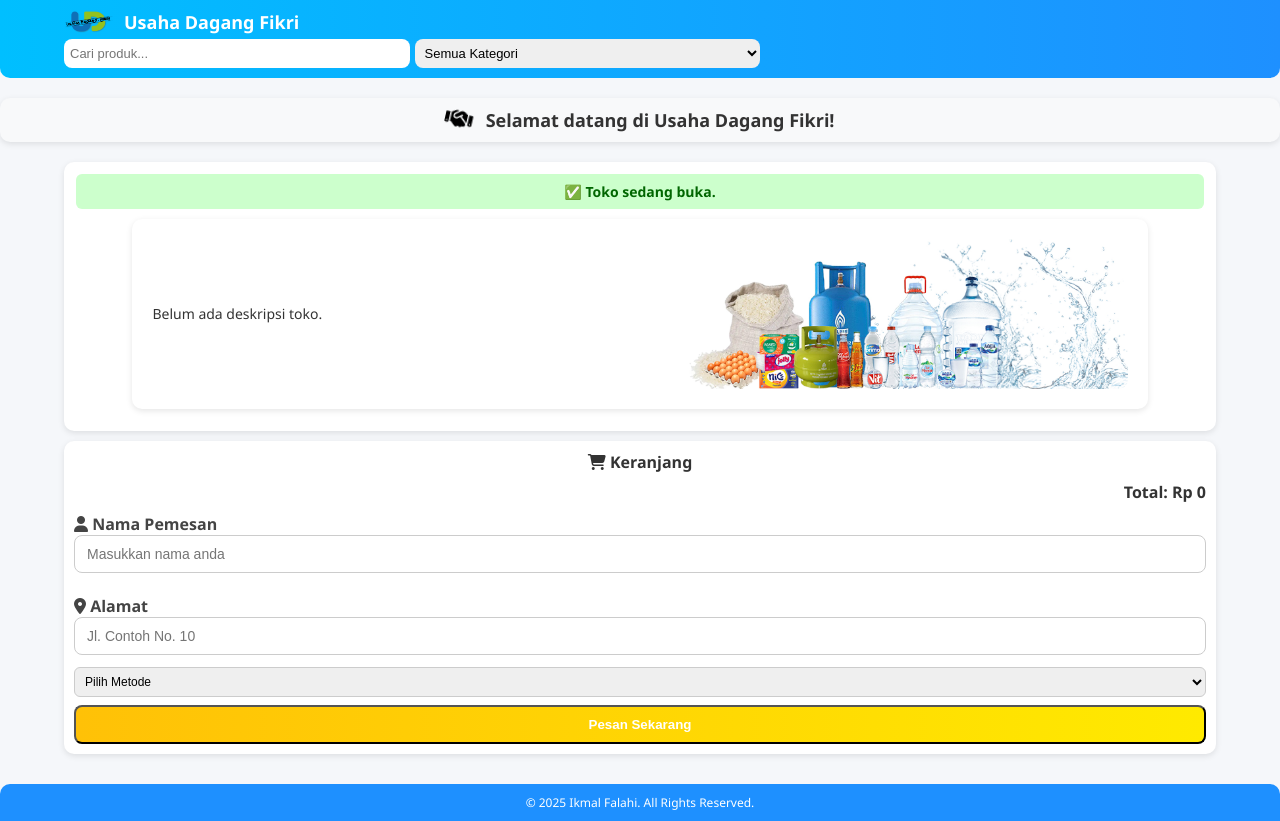
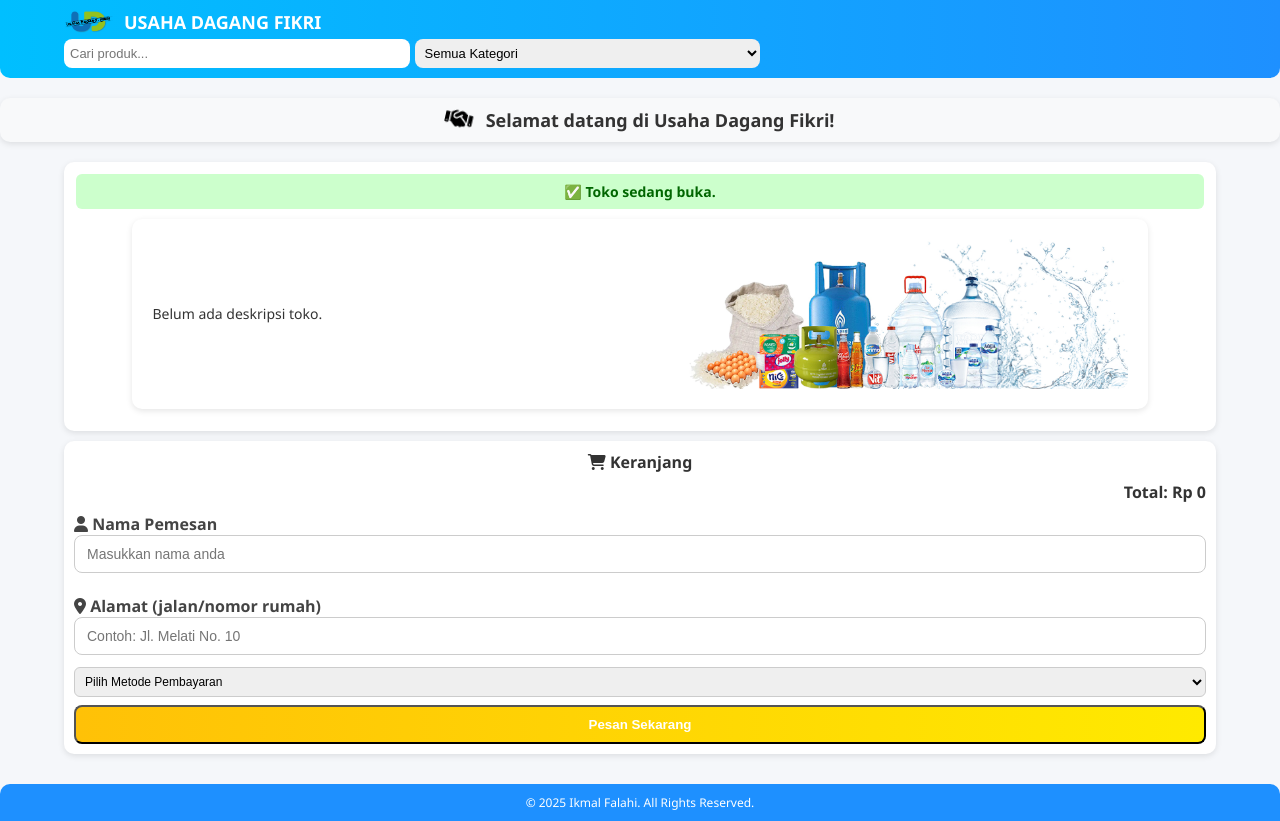
Before and after one commit to ikmalfalahi/ud-fikri, a plain HTML site: page index.html in a window 1280 px wide. Drawn offline with Linux system fonts and the light colour scheme.

Commit message:
Update index.html

```diff
--- a/index.html
+++ b/index.html
@@ -12,7 +12,7 @@
   <header>
     <div id="logo-container">
       <img src="./images/logo.png" alt="Logo" width="50">
-      <h1>Usaha Dagang Fikri</h1>
+      <h1>USAHA DAGANG FIKRI</h1>
     </div>
     <div class="search-filter">
       <input type="text" id="search-input" placeholder="Cari produk...">
@@ -47,12 +47,12 @@
     <label for="customer-name"><i class="fas fa-user"></i> Nama Pemesan</label>
     <input type="text" id="customer-name" placeholder="Masukkan nama anda">
 
-    <label for="customer-address"><i class="fas fa-map-marker-alt"></i> Alamat</label>
-    <input type="text" id="customer-address" placeholder="Jl. Contoh No. 10">
+    <label for="customer-address"><i class="fas fa-map-marker-alt"></i> Alamat (jalan/nomor rumah)</label>
+    <input type="text" id="customer-address" placeholder="Contoh: Jl. Melati No. 10">
 
     <div id="payment-section">
       <select id="payment-method">
-        <option value="">Pilih Metode</option>
+        <option value="">Pilih Metode Pembayaran</option>
         <option value="transfer">Transfer</option>
         <option value="qris">QRIS</option>
         <option value="tunai">Tunai</option>
```
